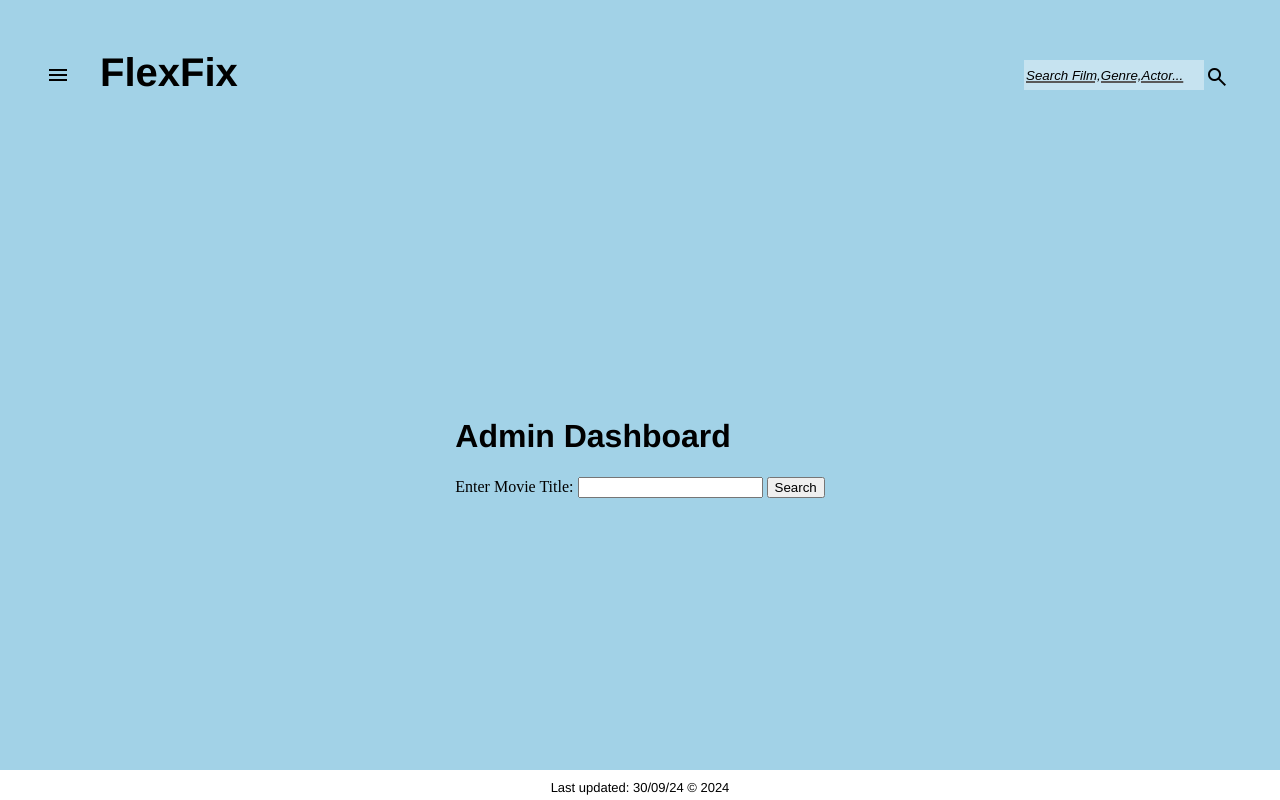
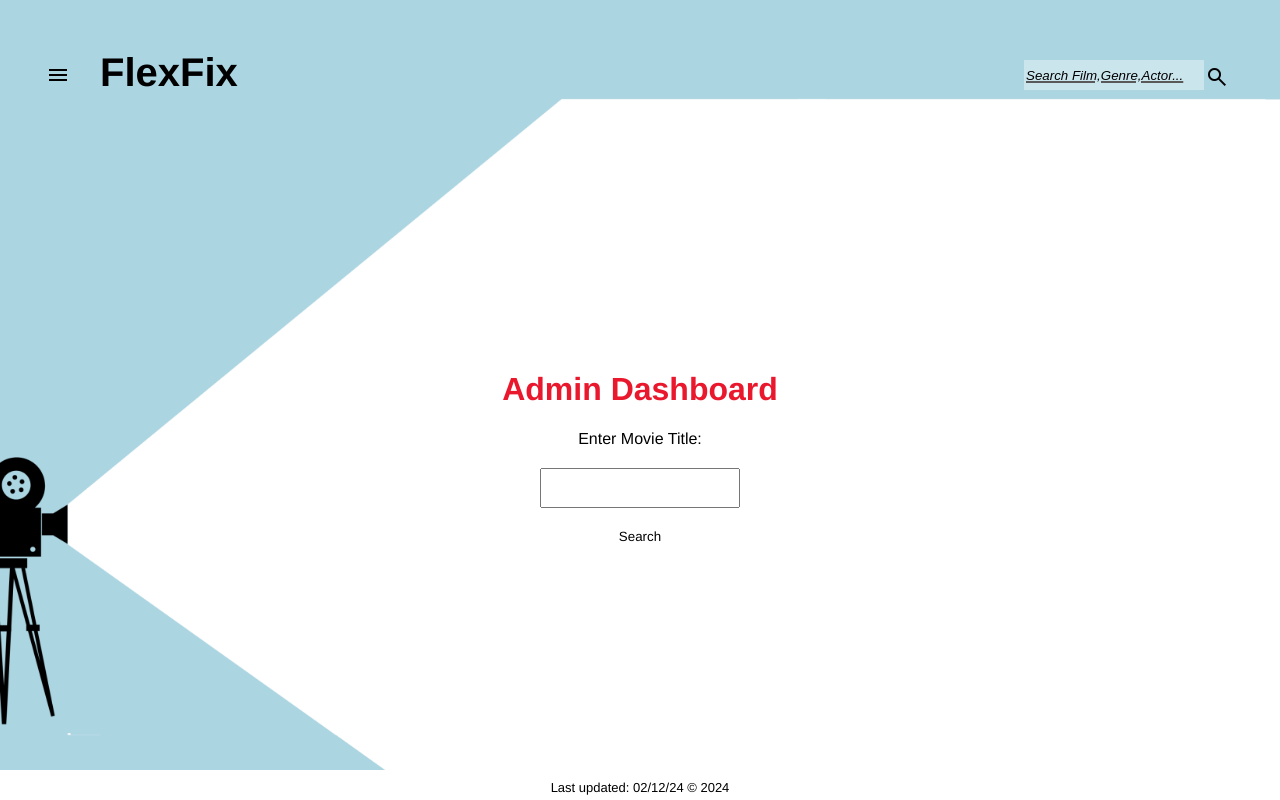
Before and after one commit to kristineLCS/Database_Project, a Flask app: page /admin_dashboard in a window 1280 px wide. Run offline with Flask 3, Linux system fonts and the light colour scheme; a user stored in the database is signed in; tables that the repository leaves empty hold one stand-in row (values such as "Sample post"); parts of the project's set-up code (start-up, migrations or seed data) failed here and were passed over.

Commit message:
final commits

```diff
--- a/app.py
+++ b/app.py
@@ -62,7 +62,7 @@ def admin_dashboard():
     if not current_user.is_admin:  # Ensure only admins can access
         flash('Unauthorized access.', 'error')
         return redirect(url_for('user_profile'))
-    return render_template('admin_dashboard.html')  # Your admin dashboard page
+    return render_template('admin_dashboard.html')  # admin dashboard page
 
 
 @app.route('/login', methods=['GET', 'POST'])
@@ -174,7 +174,7 @@ def add_to_profile():
         flash('Movie not found.', 'error')
         return redirect(url_for('search_results'))
 
-    # Check if the movie is already in the user's profile using a query
+    # Check if movie is already in the user's profile using a query
     existing_entry = UserMovie.query.filter_by(user_id=current_user.user_id, movie_id=movie.movie_id).first()
 
     if not existing_entry:
@@ -185,7 +185,7 @@ def add_to_profile():
     else:
         flash('Movie is already in your profile.', 'info')
 
-    return redirect(url_for('user_profile'))  # Redirect to user's profile page
+    return redirect(url_for('user_profile'))
 
 
 
@@ -235,7 +235,7 @@ def toggle_watched(movie_id):
 
 
 
-# In your user_profile route
+# User_profile route
 @app.route('/user_profile')
 @login_required
 def user_profile():
@@ -270,10 +270,6 @@ def movies_by_actor(actor_name):
     movies = Movie.query.filter(Movie.actors.ilike(f'%{actor_name}%')).all()
     return render_template('actor_movies.html', actor=actor_name, movies=movies)
 
-# @app.route('/movie/<int:movie_id>', methods=['GET'])
-# def movie_details(movie_id):
-#     movie = Movie.query.get_or_404(movie_id)
-#     return render_template('movie_details.html', movie=movie)
 
 @app.route('/fetch_movies', methods=['POST'])
 def fetch_movies():
--- a/database/database.py
+++ b/database/database.py
@@ -34,7 +34,7 @@ def fetch_movie_data(title):
 
 # Add or update a movie in the database
 def add_or_update_movie(movie_data):
-    from database.model import Movie  # Import here to prevent circular import
+    from database.model import Movie
     existing_movie = Movie.query.filter_by(title=movie_data["title"]).first()
     if existing_movie:
         # Update existing movie details
--- a/static/css/style.css
+++ b/static/css/style.css
@@ -161,7 +161,6 @@ footer {
 .searchbar {
     background-color: rgba(255, 255, 255, 0.381);
     border: 0px;
-    /* border-bottom: 1px solid rgb(0, 0, 0); */
     text-decoration: underline 2px rgb(89, 89, 89);
     display: flex;
     justify-content: flex-end;
@@ -210,25 +209,20 @@ footer {
 /* Navigation */
 
 
-/* .nav-links {
-    display: flex;
-    list-style: none;
-    margin: 0;
-    padding: 0;
-} */
-
 /* Important */
 html, body {
-    background-color: rgb(255, 255, 255);
     width: 100%;
     height: 100vh;
     padding: 0;
     margin: 0;
-    display: flex;
-    background-color: rgb(162, 210, 231);
 }
 
 body {
+    background: url("../images/background-img.png");
+    background-attachment: fixed;
+    background-size: cover;
+    background-position: center;
+    background-repeat: no-repeat;
     display: flex;
     flex-direction: column;
     min-height: 100vh;
@@ -258,10 +252,8 @@ button :hover{
 /* Start of Index header */
 
 .slideshow-container {
-    /* position: relative; */
     display: flex;
     justify-content: center;
-    /* flex-direction: row; */
     max-width: 100%;
     overflow: hidden;
     margin-left: 25px;
@@ -301,7 +293,6 @@ button :hover{
 .slide {
     display: none;
     flex-direction: row;
-    /* text-align: center; */
     padding: 10px;
 }
 
@@ -339,9 +330,7 @@ p{
     transform: translateY(-50%);
     font-size: 20px;
     color: rgb(0, 0, 0);
-    /* background-color: rgba(156, 156, 156, 0.5); */
     border: none;
-    /* border-radius: 50%; */
     padding: 10px;
     z-index: 100;
 }
@@ -375,9 +364,10 @@ p{
 .genre-slideshow-container {
     display: flex;
     justify-content: center;
+    flex-wrap: wrap;
     align-items: center; /* Ensures slides are vertically aligned */
     position: relative;  /* Enables positioning of child elements like buttons */
-    height: 100%;        /* Make sure the container has a set height */
+    height: 100%;
     background-color: #fdf3f3;
     padding-top: 10px;
     padding-bottom: 10px;
@@ -396,19 +386,21 @@ p{
     display: flex;
     justify-content: center;
     align-items: center;
+    flex-wrap: wrap;
+
 }
 
 .prevbtn, .nextbtn {
     cursor: pointer;
     position: absolute; /* Position relative to the container */
     top: 50%;           /* Center vertically */
-    transform: translateY(-50%); /* Adjust for exact vertical centering */
+    transform: translateY(-50%);
     font-size: 20px;
     color: rgb(0, 0, 0);
-    background-color: rgba(229, 229, 229, 0.642); /* Optional: button background */
+    background-color: rgba(229, 229, 229, 0.642);
     border: none;
     padding: 10px;
-    z-index: 100;       /* Ensure the buttons are on top of slides */
+    z-index: 100;
 }
 
 .prevbtn{
@@ -498,12 +490,7 @@ a {
 
 /* Search_result css */
 
-/* User Profile */
-/* #create-folder-form{
-    display: none;
-} */
 
-/* User Profile */
 
 /* Footer */
 footer {
--- a/static/css/user_admin_profile.css
+++ b/static/css/user_admin_profile.css
@@ -66,16 +66,18 @@ footer {
 /* End of Media Query */
 
 html, body {
-    background-color: rgb(255, 255, 255);
     width: 100%;
     height: 100vh;
     padding: 0;
     margin: 0;
-    display: flex;
-    background-color: rgb(162, 210, 231);
 }
 
 body {
+    background: url("../images/background-img.png");
+    background-attachment: fixed;
+    background-size: cover;
+    background-position: center;
+    background-repeat: no-repeat;
     display: flex;
     flex-direction: column;
     min-height: 100vh;
@@ -157,7 +159,7 @@ body {
 }
 
 .message.success {
-    color: green; /* Success messages in green */
+    color: rgb(0, 111, 0); /* Success messages in green */
 }
 
 
@@ -170,18 +172,18 @@ body {
 }
 
 .status-message {
-    background-color: #f8f9fa; /* Light background */
-    border: 1px solid #ccc; /* Border color */
+    background-color: #f8f9fa;
+    border: 1px solid #ccc;
 }
 
 .status-message.success {
-    background-color: #d4edda; /* Green background for success */
-    color: #155724; /* Dark green text */
+    background-color: #d4edda;
+    color: #155724;
 }
 
 .status-message.error {
-    background-color: #f8d7da; /* Red background for errors */
-    color: #721c24; /* Dark red text */
+    background-color: #f8d7da;
+    color: #721c24;
 }
 
 /* Style for the modal */
@@ -240,12 +242,16 @@ body {
     justify-content: center;
     align-self: center;
     flex-direction: column;
+    margin: 50px;
+
 }
 
 .h1{
     display: flex;
-    justify-content: flex-start;
+    justify-content: center;
     align-self: center;
+    text-align: center;
+    color: #e9182d;
 }
 
 .h2{
@@ -254,25 +260,44 @@ body {
     align-self: center;
 }
 
-.omdb-form-container{
+.movie-form{
+    width: 200px;
+    height: 40px;
+    margin-top: 20px;
+    margin-bottom: 20px;
+
+}
+.entermovietitle{
+    font-family: Helvetica, Arial, sans-serif;
+}
+
+.search{
+    font-family: Helvetica, Arial, sans-serif;
+    border: none;
+    background-color: #ffffff;
+}
+
+#omdb-form{
     display: flex;
     justify-content: center;
-    align-self: center;
+    align-items: center;
+    flex-direction: column;
 }
 
 
 .omdb-form-container{
     display: flex;
     justify-content: center;
-    align-self: center;
+    align-items: center;
     flex-direction: column;
 }
 
-.admin-movie-details{
+#admin-movie-details{
     display: flex;
     justify-content: center;
-    align-self: center;
+    align-items: center;
     flex-direction: column;
+
 }
 
 /* Admin Dashboard */
--- a/static/js/script.js
+++ b/static/js/script.js
@@ -284,7 +284,7 @@ document.addEventListener('DOMContentLoaded', function() {
         .then(data => {
             const statusMessage = document.getElementById('status-message');
             if (data.success) {
-                movieItemToDelete.remove(); // Remove movie from DOM
+                movieItemToDelete.remove();
                 modal.style.display = 'none';
 
                 statusMessage.textContent = 'Movie deleted successfully.';
--- a/templates/actor_movies.html
+++ b/templates/actor_movies.html
@@ -1,4 +1,8 @@
 {% extends 'base.html' %}
+
+{% block head %}
+    <link rel="stylesheet" href="{{ url_for('static', filename='css/search_result.css') }}">
+{% endblock %}
 
 {% block content %}
 <h2 class="heading">Movies Featuring "{{ actor }}"</h2>
--- a/templates/admin_dashboard.html
+++ b/templates/admin_dashboard.html
@@ -1,7 +1,7 @@
 {% extends "base.html" %}
 
 {% block head %}
-<link rel="stylesheet" href="{{ url_for('static', filename='css/style.css') }}">
+<link rel="stylesheet" href="{{ url_for('static', filename='css/user_admin_profile.css') }}">
 {% endblock %}
 
 {% block content %}
@@ -9,12 +9,11 @@
     <h1 class="h1">Admin Dashboard</h1>
 
     <div class="omdb-form-container">
-      <!-- <h2 class="h2">Fetch a Movie from OMDb API</h2> -->
 
       <form id="omdb-form" action="{{ url_for('fetch_movie_from_omdb') }}" method="POST">
-          <label for="movie-title">Enter Movie Title:</label>
-          <input type="text" id="movie-title" name="movie_title" required>
-          <button type="submit">Search</button>
+          <label for="movie-title" class="entermovietitle">Enter Movie Title:</label>
+          <input type="text" class="movie-form" id="movie-title" name="movie_title" required>
+          <button type="submit" class="search">Search</button>
       </form>
     </div>
 
--- a/templates/base.html
+++ b/templates/base.html
@@ -49,12 +49,6 @@
 
       </nav>
 
-        <!-- <header>
-          {% block header %}
-          {% endblock %}
-        </header> -->
-
-
       <main>
         <div class="navbar">
           <button type="submit" id="showsidebar"><img src="{{ url_for('static', filename='images/show-sidebar-btn.png') }}" alt="sidebar button" height="24px" width="24px"></button>
@@ -70,17 +64,6 @@
           {% endif %}
         {% endwith %}
 
-        <!-- {% with messages = get_flashed_messages(with_categories=true) %}
-          {% if messages %}
-            <ul class="flashes">
-              {% for category, message in messages %}
-                <li class="{{ category }}">{{ message }}</li>
-              {% endfor %}
-            </ul>
-          {% endif %}
-        {% endwith %} -->
-
-
         {% block content %}
         {% endblock %}
       </main>
@@ -91,7 +74,7 @@
       </aside>
 
       <footer>
-        <p>Last updated: 30/09/24 &copy; 2024</p>
+        <p>Last updated: 02/12/24 &copy; 2024</p>
       </footer>
 
       <script src="{{ url_for('static', filename='js/script.js') }}"></script>
--- a/templates/login.html
+++ b/templates/login.html
@@ -8,7 +8,6 @@
 <body>
 
   <main>
-    <!-- <img src="{{ url_for('static', filename='images/background-img.png') }}" alt="" class="background-img" width="400px" height="400px"> -->
 
     <div class="formcontainer">
       <div class="formbox">
--- a/templates/search_result.html
+++ b/templates/search_result.html
@@ -33,6 +33,7 @@
                                                 <input type="hidden" name="movie_id" value="{{ movie.movie_id }}">
                                                 <button type="submit" class="add-to-marathon-btn" data-authenticated="{{ session.get('user_id') is not none | tojson }}">
                                                     <img class="add-to-marathon-btn-img" src="{{ url_for('static', filename='images/add-btn.png') }}" alt="add button" height="24px" width="24px">
+                                                    Add Movie to Profile
                                                 </button>
                                             </form>
 
--- a/templates/user_profile.html
+++ b/templates/user_profile.html
@@ -10,7 +10,7 @@
 
         <h1 class="marathon-list">Your Marathon List:</h1>
 
-        <div id="status-message"></div>
+        <!-- <div id="status-message"></div> -->
 
         {% with messages = get_flashed_messages(with_categories=true) %}
             {% if messages %}
```
Also changed, not shown: static/css/login-signup.css (+5 -8 lines), static/css/search_result.css (+14 -6 lines), templates/signup.html (line endings or trailing spaces).
